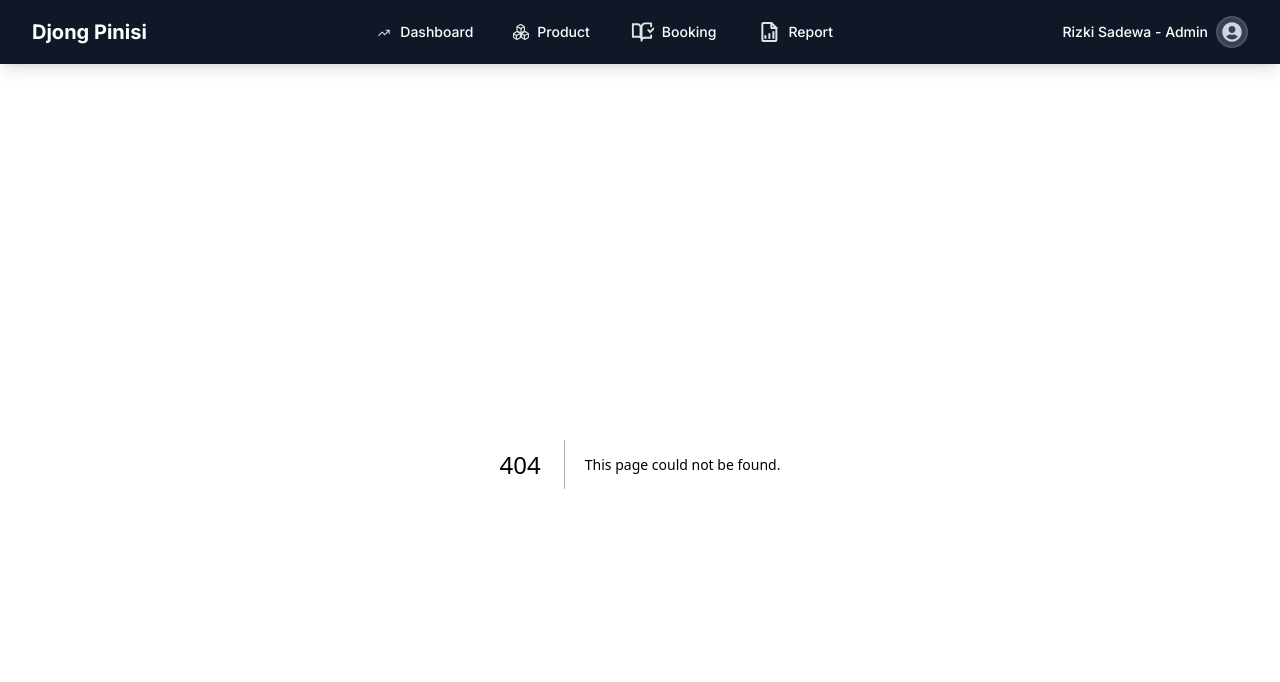
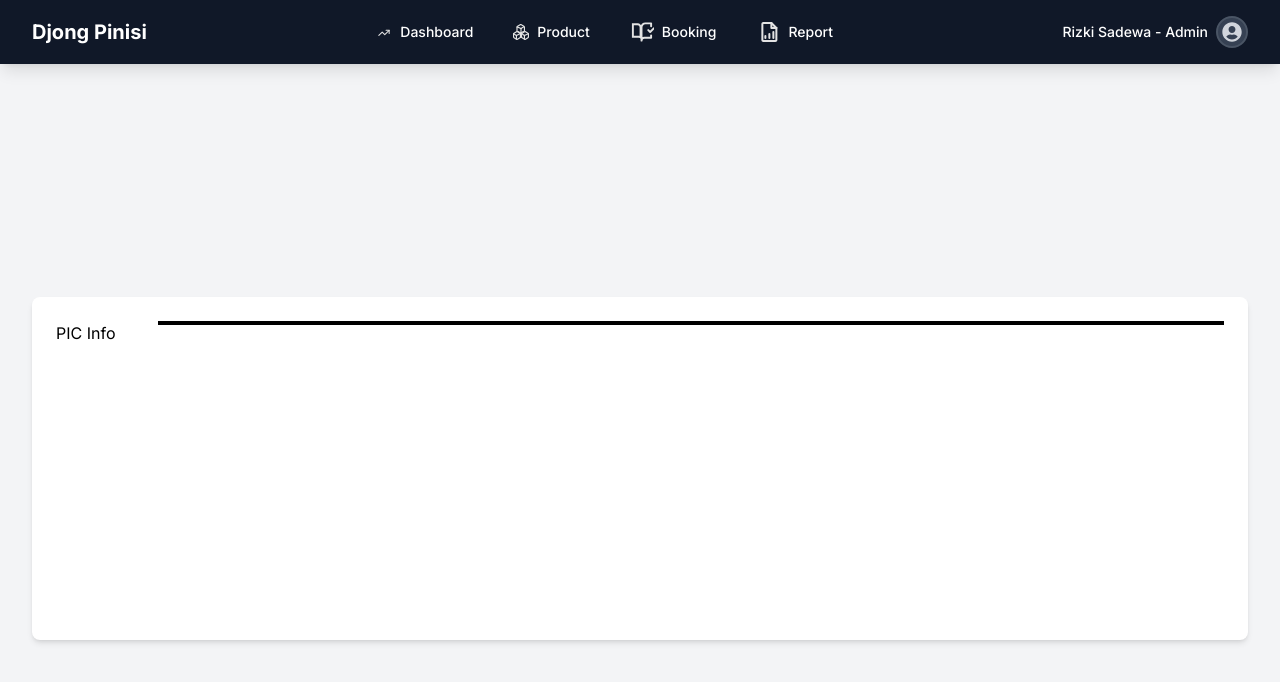
Before and after one commit to nahwantech/djong-pinisi-frontend, a Next.js app: page /booking in a window 1280 px wide. Before the commit this address had no page. Shown: the top 682 px of the page. Built offline with nearby package versions, Linux system fonts and the light colour scheme.

Commit message:
components:booking = adding PIC Infor initiate component

```diff
--- /dev/null
+++ b/app/booking/page.tsx
@@ -0,0 +1,11 @@
+import PicInfo from "../../components/booking/PicInfo";
+
+// app/booking/page.tsx
+export default function Booking() {
+  return (
+    <main className="min-h-screen flex flex-col items-center justify-center bg-gray-100 p-8">
+      {/* Add some dummy content to make the page scrollable */}
+      <PicInfo />
+    </main>
+  )
+}
--- a/components/AppWrapper.tsx
+++ b/components/AppWrapper.tsx
@@ -1,7 +1,7 @@
 'use client'
 
 import { usePathname } from 'next/navigation'
-import Navbar from './Navbar'
+import Navbar from './navbar/Navbar'
 
 export default function AppWrapper({ children }: { children: React.ReactNode }) {
   const pathname = usePathname()
--- /dev/null
+++ b/components/booking/PicInfo.tsx
@@ -0,0 +1,14 @@
+// components/booking/PicInfo.tsx
+'use client'; // This directive is necessary for client-side interactivity in App Router
+
+export default function PicInfo() {
+
+    return(
+        <>
+            <div className="mt-2 h-[343px] bg-white w-full max-w-8xl rounded-lg shadow-md p-6 flex flex-row">
+                <div className="w-28"><p className="text-md">PIC Info</p></div>
+                <div className="w-full h-1 bg-black" />
+            </div>
+        </>
+    )
+}
--- a/components/Navbar.tsx
+++ b/components/navbar/Navbar.tsx
@@ -1,12 +1,12 @@
-// components/Navbar.tsx
+// components/navbar/Navbar.tsx
 'use client'; // This directive is necessary for client-side interactivity in App Router
 
 import Link from 'next/link';
 import { useState, useRef, useEffect } from 'react';
-import ProductLogoSvg from '../public/assets/navbar/product-box.svg';
-import TrendingUpLogoSvg from '../public/assets/navbar/trending-up.svg';
-import BookOpenLogoSvg from '../public/assets/navbar/book-open-check.svg';
-import FileBarLogoSvg from '../public/assets/navbar/file-bar-chart.svg';
+import ProductLogoSvg from '../../public/assets/navbar/product-box.svg';
+import TrendingUpLogoSvg from '../../public/assets/navbar/trending-up.svg';
+import BookOpenLogoSvg from '../../public/assets/navbar/book-open-check.svg';
+import FileBarLogoSvg from '../../public/assets/navbar/file-bar-chart.svg';
 
 // You might need to install react-icons:
 // npm install react-icons
@@ -73,13 +73,13 @@ export default function Navbar() {
               <Link href="/" className="px-3 py-2 rounded-md text-sm font-medium hover:bg-gray-700 flex items-center">
                 <TrendingUpLogoSvg className="h-6 w-4 mr-2" /> Dashboard
               </Link>
-              <Link href="/about" className="px-3 py-2 rounded-md text-sm font-medium hover:bg-gray-700 flex items-center">
+              <Link href="/product" className="px-3 py-2 rounded-md text-sm font-medium hover:bg-gray-700 flex items-center">
                 <ProductLogoSvg className="h-4 w-4 mr-2" />Product
               </Link>
-              <Link href="/services" className="px-3 py-2 rounded-md text-sm font-medium hover:bg-gray-700 flex items-center">
+              <Link href="/booking" className="px-3 py-2 rounded-md text-sm font-medium hover:bg-gray-700 flex items-center">
                 <BookOpenLogoSvg className="h-6 w-6 mr-2" /> Booking
               </Link>
-              <Link href="/contact" className="px-3 py-2 rounded-md text-sm font-medium hover:bg-gray-700 flex items-center">
+              <Link href="/report" className="px-3 py-2 rounded-md text-sm font-medium hover:bg-gray-700 flex items-center">
                 <FileBarLogoSvg className="h-6 w-6 mr-2" /> Report
               </Link>
             </div>
```
